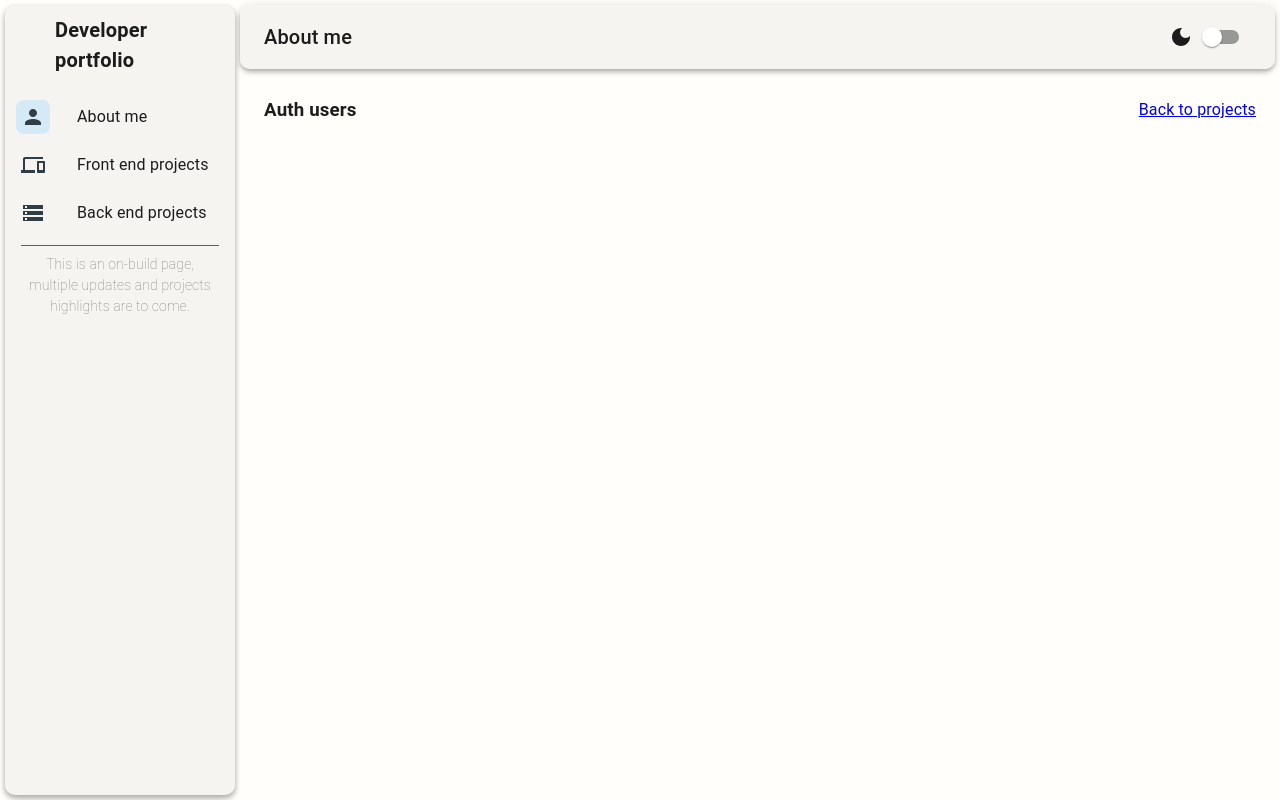
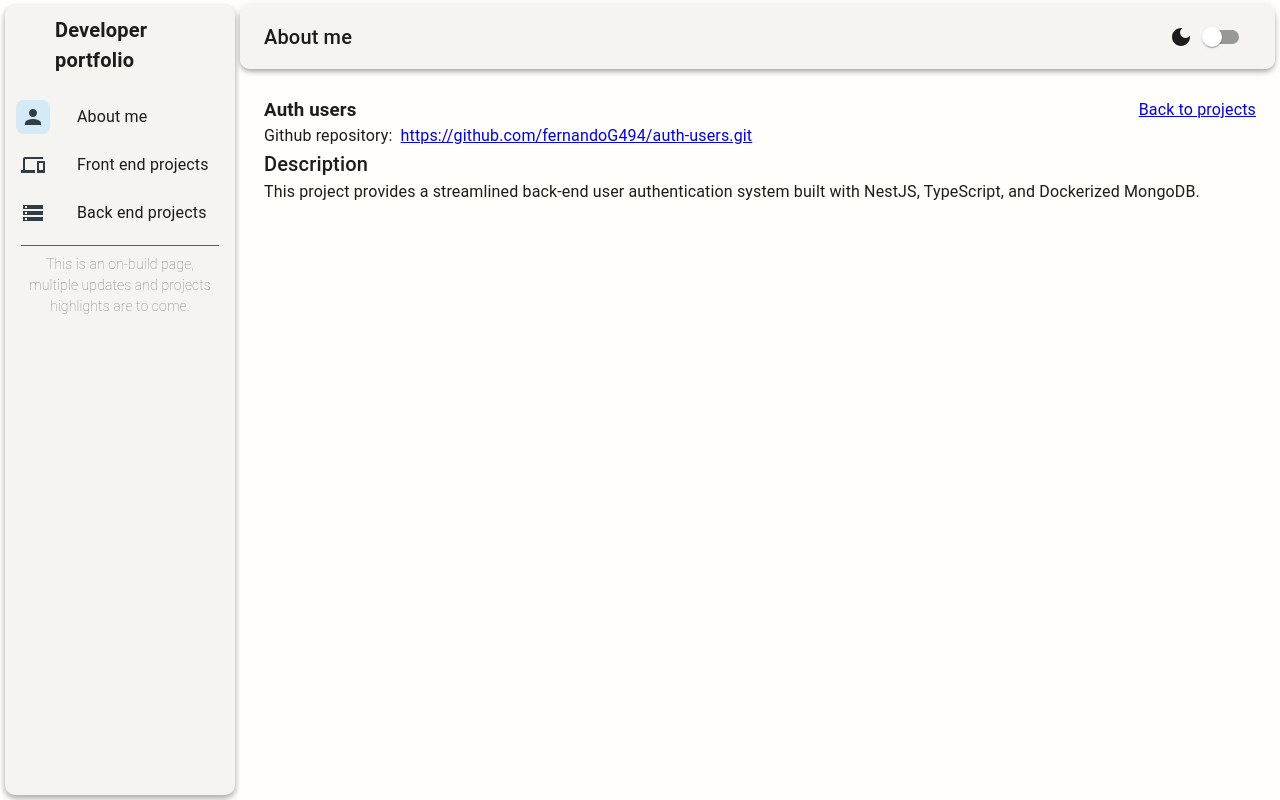
Before and after one commit to fernandoG494/dev-portfolio-v2, a React (Vite) app: page /back-projects/auth-users in a window 1280 px wide. Built offline with nearby package versions, Linux system fonts and the light colour scheme.

Commit message:
PC commit

```diff
--- a/src/pages/Backends/AuthUserPage.tsx
+++ b/src/pages/Backends/AuthUserPage.tsx
@@ -1,14 +1,17 @@
-import { Stack } from "@mui/material";
+import { Stack, Typography } from "@mui/material";
 import { Link } from "react-router-dom";
 import { useDispatch } from "react-redux";
 
 import { setActualPage, setActualTitle } from "../../store/slices/layoutSlice";
+
+import "../../styles/pages/Backends/AuthUserPage.scss";
 
 const AuthUserPage = () => {
   const dispatcher = useDispatch();
 
   return (
     <div>
+      <Stack direction={"column"}>
         <Stack
           direction="row"
           justifyContent="space-between"
@@ -26,6 +29,16 @@ const AuthUserPage = () => {
             Back to projects
           </Link>
         </Stack>
+        <Stack direction="row" alignItems="center" spacing={1}>
+          <p>Github repository: </p>
+          <Link to={"https://github.com/fernandoG494/auth-users.git"}>
+            https://github.com/fernandoG494/auth-users.git
+          </Link>
+        </Stack>
+        <Typography variant="h6">Description</Typography>
+        This project provides a streamlined back-end user authentication system
+        built with NestJS, TypeScript, and Dockerized MongoDB.
+      </Stack>
     </div>
   );
 };
```
Also changed, not shown: src/styles/pages/Backends/AuthUserPage.scss (added). Lines whose indentation alone changed are shown as unchanged.
